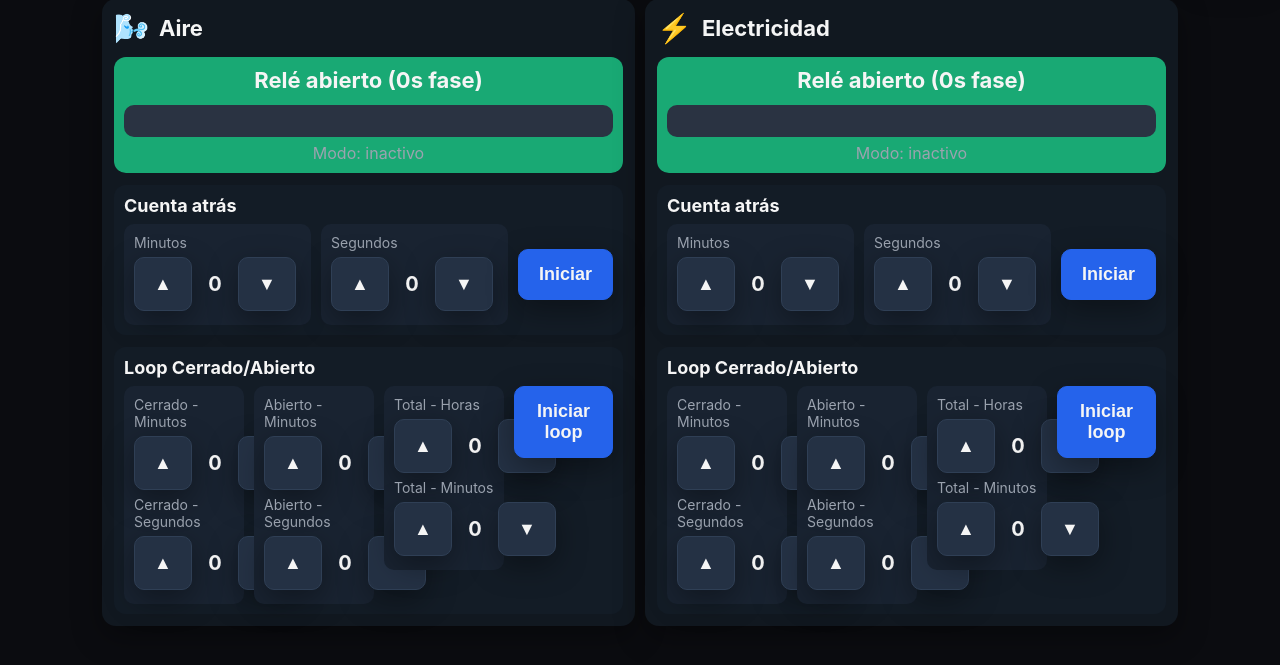
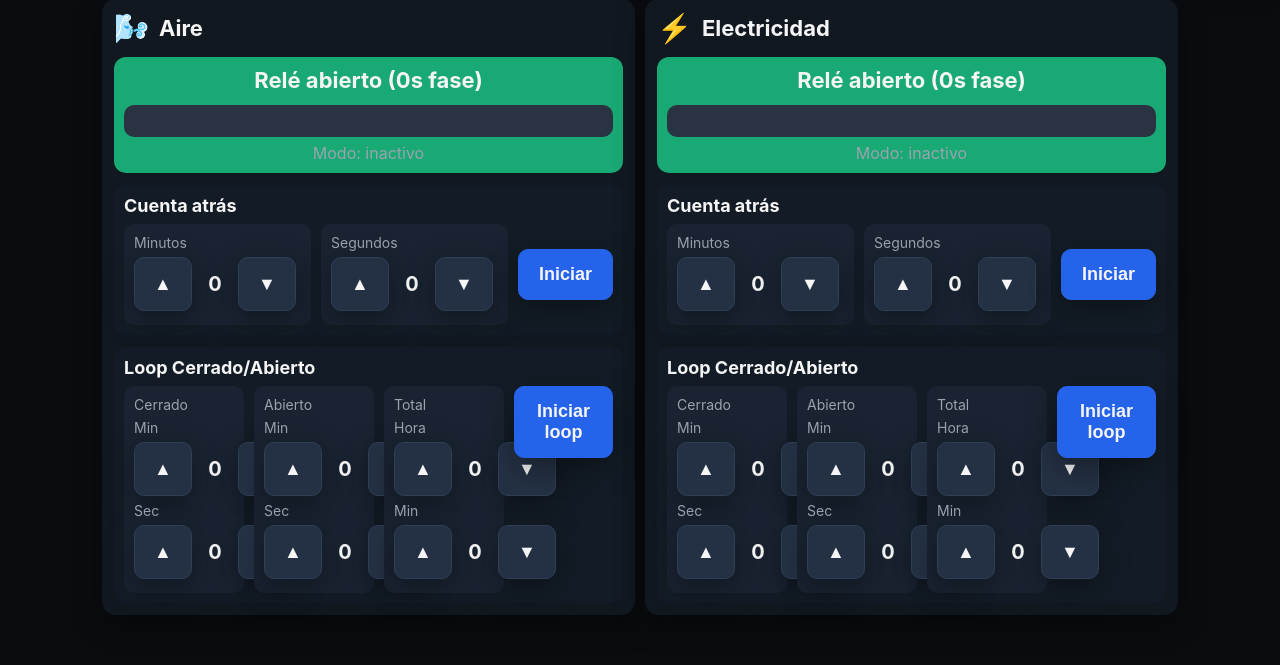
Before and after one commit to ArnauMorato/Kinkmatic, a Flask app: page / in a window 1280 px wide. Shown: the part 84-749 px from the top of the page. Run offline with Flask 3, Linux system fonts and the light colour scheme.

Commit message:
chore: etiquetas min/sec por control en loop

```diff
--- a/templates/index.html
+++ b/templates/index.html
@@ -55,13 +55,14 @@
           <div class="block-title">Loop Cerrado/Abierto</div>
           <div class="row wrap">
             <div class="ctrl">
-              <div class="ctrl-label">Cerrado - Minutos</div>
+              <div class="ctrl-label">Cerrado</div>
+              <div class="ctrl-label sub">Min</div>
               <div class="ctrl-buttons">
                 <button class="btn arrow on-min-up">▲</button>
                 <div class="value on-min-val">0</div>
                 <button class="btn arrow on-min-down">▼</button>
               </div>
-              <div class="ctrl-label sub">Cerrado - Segundos</div>
+              <div class="ctrl-label sub">Sec</div>
               <div class="ctrl-buttons">
                 <button class="btn arrow on-sec-up">▲</button>
                 <div class="value on-sec-val">0</div>
@@ -69,13 +70,14 @@
               </div>
             </div>
             <div class="ctrl">
-              <div class="ctrl-label">Abierto - Minutos</div>
+              <div class="ctrl-label">Abierto</div>
+              <div class="ctrl-label sub">Min</div>
               <div class="ctrl-buttons">
                 <button class="btn arrow off-min-up">▲</button>
                 <div class="value off-min-val">0</div>
                 <button class="btn arrow off-min-down">▼</button>
               </div>
-              <div class="ctrl-label sub">Abierto - Segundos</div>
+              <div class="ctrl-label sub">Sec</div>
               <div class="ctrl-buttons">
                 <button class="btn arrow off-sec-up">▲</button>
                 <div class="value off-sec-val">0</div>
@@ -83,13 +85,14 @@
               </div>
             </div>
             <div class="ctrl">
-              <div class="ctrl-label">Total - Horas</div>
+              <div class="ctrl-label">Total</div>
+              <div class="ctrl-label sub">Hora</div>
               <div class="ctrl-buttons">
                 <button class="btn arrow total-hour-up">▲</button>
                 <div class="value total-hour-val">0</div>
                 <button class="btn arrow total-hour-down">▼</button>
               </div>
-              <div class="ctrl-label sub">Total - Minutos</div>
+              <div class="ctrl-label sub">Min</div>
               <div class="ctrl-buttons">
                 <button class="btn arrow total-min-up">▲</button>
                 <div class="value total-min-val">0</div>
```
